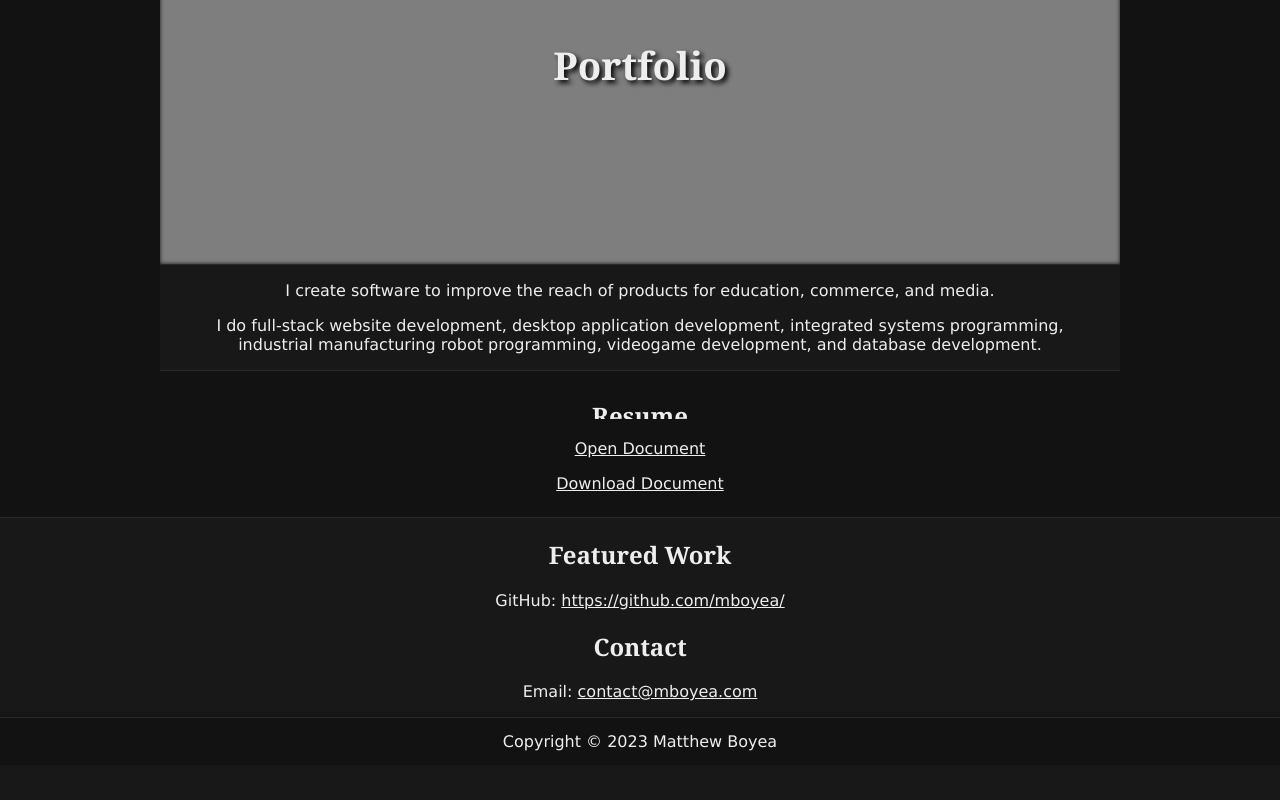
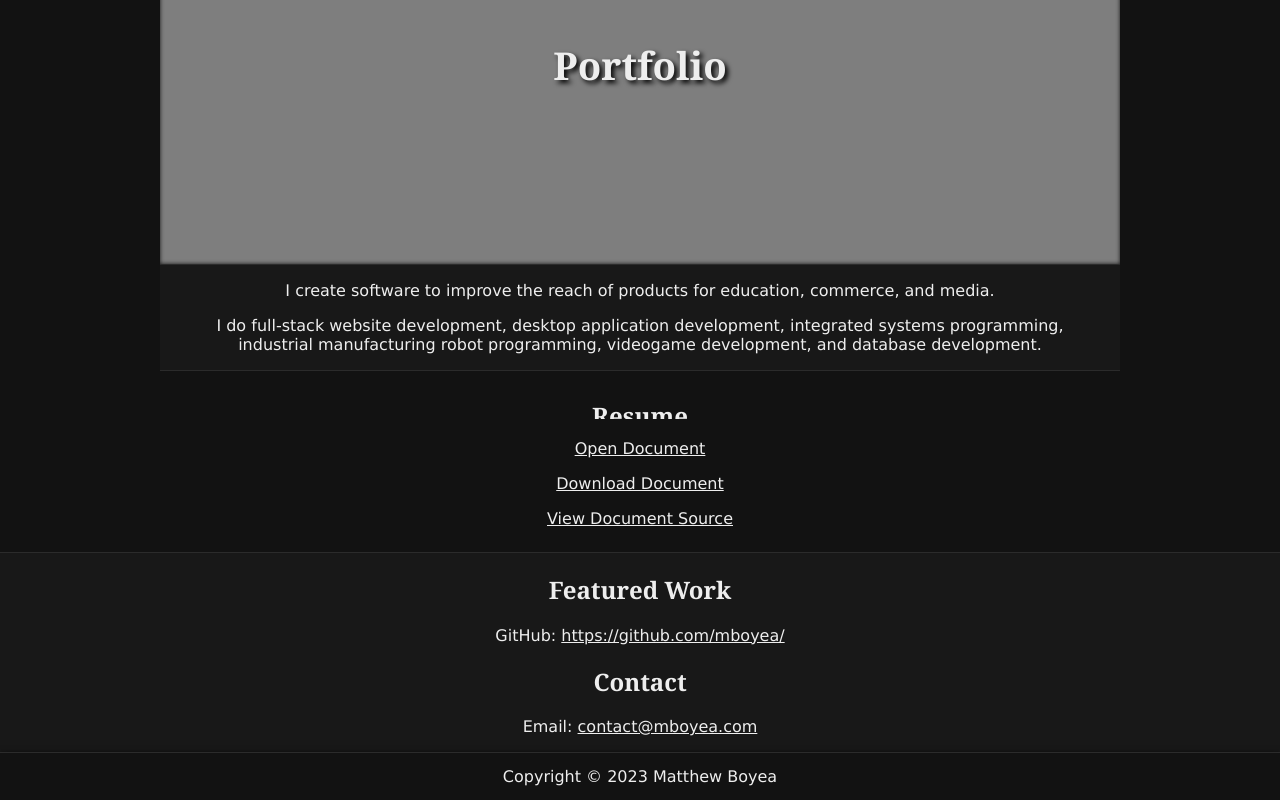
Before and after one commit to mboyea/www-mboyea-com, a SvelteKit app: page /portfolio in a window 1280 px wide. Shown: the part 848-1648 px from the top of the page. Before the commit the page ends 1613 px from the top, so only its background shows below. Built offline with nearby package versions, Linux system fonts and the light colour scheme.

Commit message:
added view src to portfolio page resume

```diff
--- a/src/routes/portfolio/+page.svelte
+++ b/src/routes/portfolio/+page.svelte
@@ -8,6 +8,7 @@
 	<iframe class="resume" title="Resume Document Preview" src="/docs/Boyea.Matthew.Resume.pdf" frameborder="0"></iframe>
 	<p><a href="/docs/Boyea.Matthew.Resume.pdf">Open Document</a></p>
 	<p><a href="/docs/Boyea.Matthew.Resume.pdf" download>Download Document</a></p>
+	<p><a href="https://github.com/mboyea/resume" download>View Document Source</a></p>
 </section>
 <section class="centered">
 	<h2>Featured Work</h2>
```
